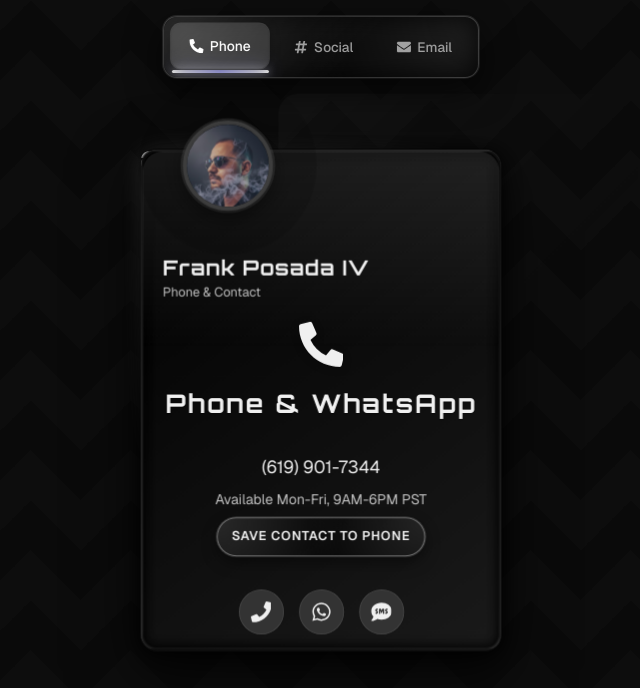
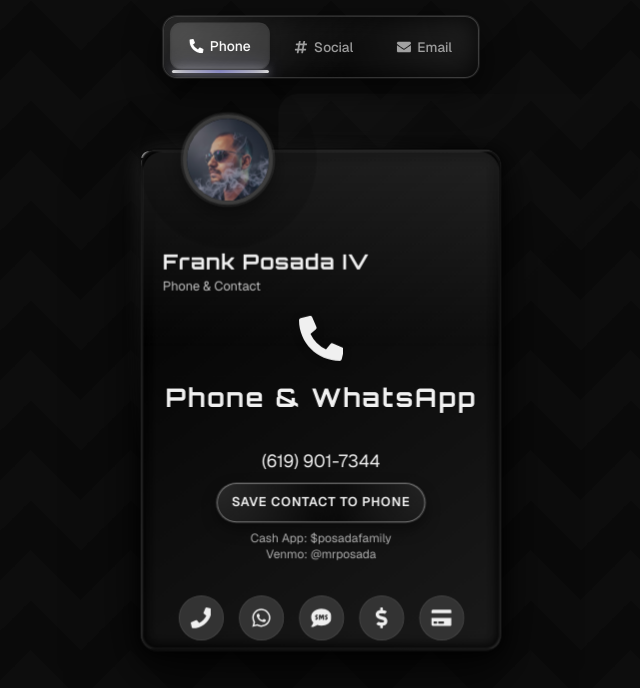
Before and after one commit to verishelf/mycard, a Next.js app: page / in a window 1280 px wide. Shown: the top 688 px of the page, without its empty margins (319-959 px from the left). Built offline with nearby package versions, Linux system fonts and the light colour scheme.

Commit message:
Resolve ContactCard payment icons and add payment links.

```diff
--- a/src/app/page.js
+++ b/src/app/page.js
@@ -16,11 +16,13 @@ const allCardData = [
       {
         icon: 'fa-phone-alt',
         title: 'Phone & WhatsApp',
-        content: '<p>(619) 901-7344</p><p class="mt-3 text-sm opacity-80">Available Mon-Fri, 9AM-6PM PST</p><p class="mt-4"><a href="/frank-posada-contact.vcf" class="save-contact-link" download="Frank-Posada-IV.vcf">Save Contact to Phone</a></p>',
+        content: '<p>(619) 901-7344</p><p class="mt-4"><a href="/frank-posada-contact.vcf" class="save-contact-link" download="Frank-Posada-IV.vcf">Save Contact to Phone</a></p><p class="mt-3 text-xs opacity-70">Cash App: $posadafamily<br/>Venmo: @mrposada</p>',
         socialLinks: [
           { platform: 'phone', url: 'tel:+16199017344', title: 'Call' },
           { platform: 'whatsapp', url: 'https://wa.me/16199017344', title: 'WhatsApp', external: true },
           { platform: 'sms', url: 'sms:+16199017344', title: 'Text' },
+          { platform: 'cashapp', url: 'https://cash.app/$posadafamily', title: 'Cash App', external: true },
+          { platform: 'venmo', url: 'https://venmo.com/u/mrposada', title: 'Venmo', external: true },
         ],
       },
     ],
--- a/src/components/ContactCard.js
+++ b/src/components/ContactCard.js
@@ -23,6 +23,8 @@ import {
   FaWhatsapp,
   FaGithub,
   FaCalendarAlt,
+  FaDollarSign,
+  FaCreditCard,
 } from 'react-icons/fa';
 
 import { SiCashapp, SiVenmo } from 'react-icons/si';
@@ -456,10 +458,9 @@ const ContactCard = ({ cardData, index = 0, isActive = false, onClick, totalCard
       phone: FaPhone,
       sms: FaSms,
       email: FaEnvelope,
-    cashapp: SiCashapp,
-    venmo: SiVenmo,
+      cashapp: FaDollarSign,
+      venmo: FaCreditCard,
     };
-
     const IconComponent = iconMap[platform] || FaPhone;
     return <IconComponent />;
   };
```
Lines whose indentation alone changed are shown as unchanged.
